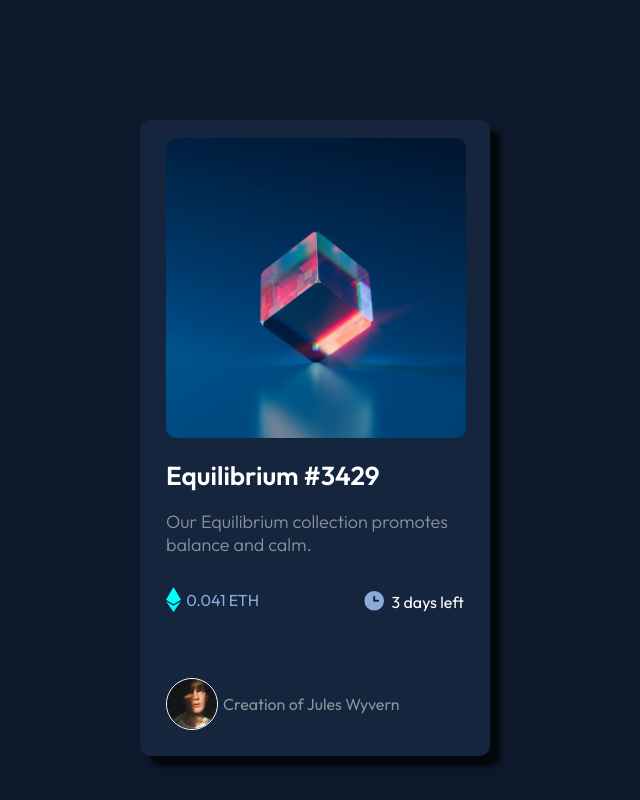
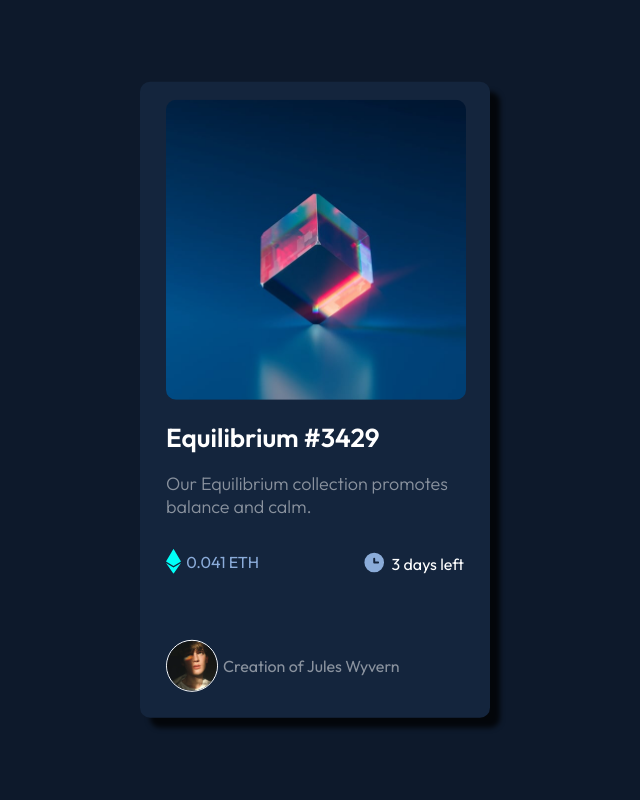
Before and after one commit to Bluecat1916/NFT-card-component, a plain HTML site: page NFT Card/index.html in a window 1280 px wide. Shown: the whole page, without its empty margins (325-965 px from the left). Drawn offline with Linux system fonts and the light colour scheme.

Commit message:
Add files via upload

```diff
--- a/NFT Card/style.css
+++ b/NFT Card/style.css
@@ -6,12 +6,16 @@ body {
 
 .card {
     background-color: hsl(216, 50%, 16%);
-    margin: auto;
     width: 350px;
     border-radius: 10px;
     font-family: 'Outfit', sans-serif;
     padding-bottom: 26px;
     box-shadow: 10px 10px 5px 0px rgba(0,0,0,0.75);
+    position: absolute;
+    top: 50%;
+    left: 50%;
+    margin-right: -50%;
+    transform: translate(-50%, -50%)
 }
 
 #nft {
@@ -92,9 +96,3 @@ body {
     color: white;
     opacity: 100%;
 }
-
-@media (min-width: 576px) {
-    .card {
-        margin-top: 120px;
-    }
-}
```
